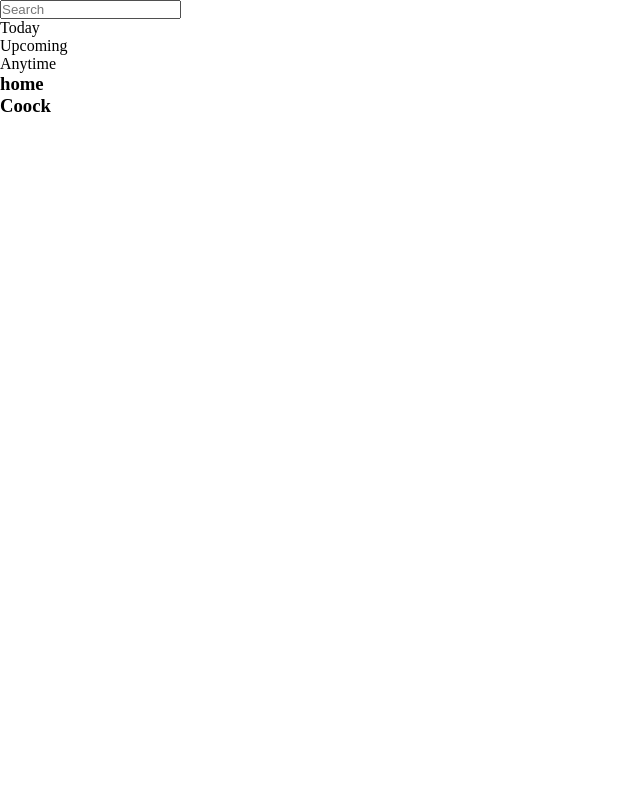
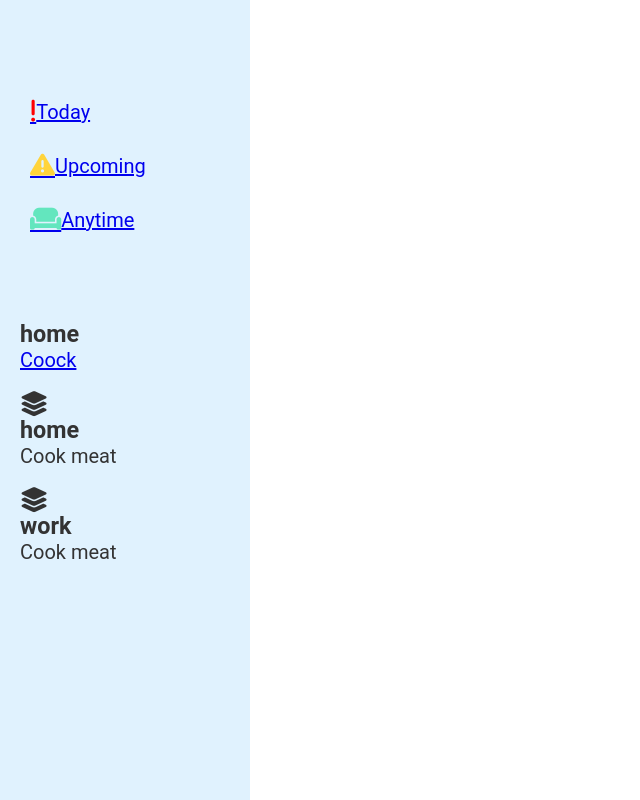
Before and after one commit to Stbs0/Todo-List, a website built with webpack: page src/index.html in a window 1280 px wide. Shown: the whole page, without its empty margins (0-640 px from the left). Built offline with nearby package versions, Linux system fonts and the light colour scheme.

Commit message:
working on the css of the sidebar
finished with the add project function

```diff
--- /dev/null
+++ b/src/dom-minuplation/add-new-list.js
@@ -0,0 +1,31 @@
+export default function addNewProject(nameProject, nameTodo) {
+  const projectContainer = document.querySelector(".projects-container");
+
+  const project = document.createElement("div");
+  project.classList.add("project");
+  project.innerHTML = '<i class="fa-solid fa-layer-group fa-lg"></i>';
+  projectContainer.appendChild(project);
+  //
+  const projectName = document.createElement("h3");
+  projectName.classList.add("todo-name");
+  projectName.textContent = `${nameProject}`;
+
+  project.appendChild(projectName);
+  //
+
+  const unorderList = document.createElement("ul");
+  unorderList.classList.add("item");
+  project.appendChild(unorderList);
+  //
+  const listItem = document.createElement("li");
+  listItem.classList.add("list-item");
+  unorderList.appendChild(listItem);
+  const todoName = document.createElement("a");
+  todoName.src = "#";
+  todoName.textContent = `${nameTodo}`;
+
+  // todoName.classList.add(`${nameTodo}`); the problem is the space between to word must add a hyphen
+  listItem.appendChild(todoName);
+
+  //
+}
--- a/src/index.html
+++ b/src/index.html
@@ -3,22 +3,49 @@
   <head>
     <meta charset="UTF-8" />
     <meta name="viewport" content="width=device-width, initial-scale=1.0" />
-    <link rel="stylesheet" href="style.css" />
+    <script
+      src="https://kit.fontawesome.com/a7588cd07c.js"
+      crossorigin="anonymous"
+    ></script>
     <title>Todo List App</title>
   </head>
   <body>
     <div class="container">
       <div class="sidebar">
-        <input type="search" name="search" placeholder="Search" id="search" />
         <div class="time-container">
-          <div class="today">Today</div>
-          <div class="upcoming">Upcoming</div>
-          <div class="anytime">Anytime</div>
+          <div>
+            <a href="#" class="today time"
+              ><i
+                class="fa-solid fa-exclamation fa-lg"
+                style="color: #ff0000"
+              ></i>
+              Today</a
+            >
+          </div>
+          <div>
+            <a href="#" class="upcoming time"
+              ><i
+                class="fa-solid fa-triangle-exclamation fa-lg"
+                style="color: #ffd43b"
+              ></i
+              >Upcoming</a
+            >
+          </div>
+          <div>
+            <a href="#" class="anytime time"
+              ><i class="fa-solid fa-couch fa-lg" style="color: #63e6be"></i
+              >Anytime</a
+            >
+          </div>
         </div>
         <div class="projects-container">
           <div class="project">
-            <h3>home</h3>
-            <div class="todo-name"><h3>Coock</h3></div>
+            <h3 class="todo-name">home</h3>
+            <ul class="item">
+              <li class="list-item">
+                <a href="#"> Coock</a>
+              </li>
+            </ul>
           </div>
         </div>
       </div>
--- a/src/index.js
+++ b/src/index.js
@@ -1,2 +1,6 @@
 import { format, formatDistance, formatRelative, subDays } from "date-fns";
 console.log("hi");
+import addNewProject from "./dom-minuplation/add-new-list";
+import "./style.css";
+addNewProject("home", "Cook meat");
+addNewProject("work", "Cook meat");
--- a/src/style.css
+++ b/src/style.css
@@ -1,5 +1,78 @@
+:root {
+  --50: #f0f9ff;
+  --100: #e0f2fe;
+  --200: #bae6fd;
+  --300: #7dd3fc;
+  --400: #38bdf8;
+  --500: #0ea5e9;
+  --600: #0284c7;
+  --700: #0369a1;
+  --800: #075985;
+  --900: #082f49;
+  font-size: 20px;
+}
 * {
   margin: 0;
   padding: 0;
   box-sizing: border-box;
 }
+body {
+  font-family: "Roboto", sans-serif;
+  background-color: #fff;
+  color: #333;
+  width: 100%;
+  height: 100vh;
+}
+.container {
+  width: 100%;
+  height: 100%;
+  display: flex;
+}
+.sidebar {
+  background-color: var(--100);
+  width: 200px;
+  height: 100%;
+  display: flex;
+  flex-direction: column;
+  width: 250px;
+
+  padding-top: 100px;
+}
+
+.time-container {
+  height: 200px;
+  display: flex;
+  flex-direction: column;
+
+  gap: 30px;
+}
+.time {
+  padding-left: 30px;
+  display: flex;
+  align-items: center;
+
+  justify-content: flex-start;
+}
+i {
+}
+.list-item {
+  list-style: none;
+}
+.div > a {
+  color: #333;
+  text-decoration: none;
+  display: block;
+  padding: 10px;
+  border-radius: 5px;
+  transition: all 0.3s ease;
+}
+.projects-container {
+  height: 100%;
+  display: flex;
+  flex-direction: column;
+  gap: 20px;
+  padding: 20px;
+  flex: 1;
+}
+.project {
+}
--- a/webpack.common.js
+++ b/webpack.common.js
@@ -1,10 +1,11 @@
 const path = require("path");
-
+const htmlWebpackPlugin = require("html-webpack-plugin");
 module.exports = {
   entry: "./src/index.js",
   output: {
     filename: "bundle.[contenthash].js",
     path: path.resolve(__dirname, "dist"),
+    clean: true,
   },
   module: {
     rules: [
@@ -12,6 +13,16 @@ module.exports = {
         test: /\.css$/i,
         use: ["style-loader", "css-loader"],
       },
+      {
+        test: /\.(png|svg|jpg|jpeg|gif)$/i,
+        type: "asset/resource",
+      },
     ],
   },
+  plugins: [
+    new htmlWebpackPlugin({
+      template: "./src/index.html",
+      title: "Todo List App",
+    }),
+  ],
 };
```
Also changed, not shown: src/Todo-creator.js (+5 -5 lines), webpack.prod.js (+1 -7 lines), dist/bundle.js (deleted), dist/index.html, src/assets/icons/double-exclamation-mark-svgrepo-com.svg (added), src/dom.js (deleted), 5 other files.
